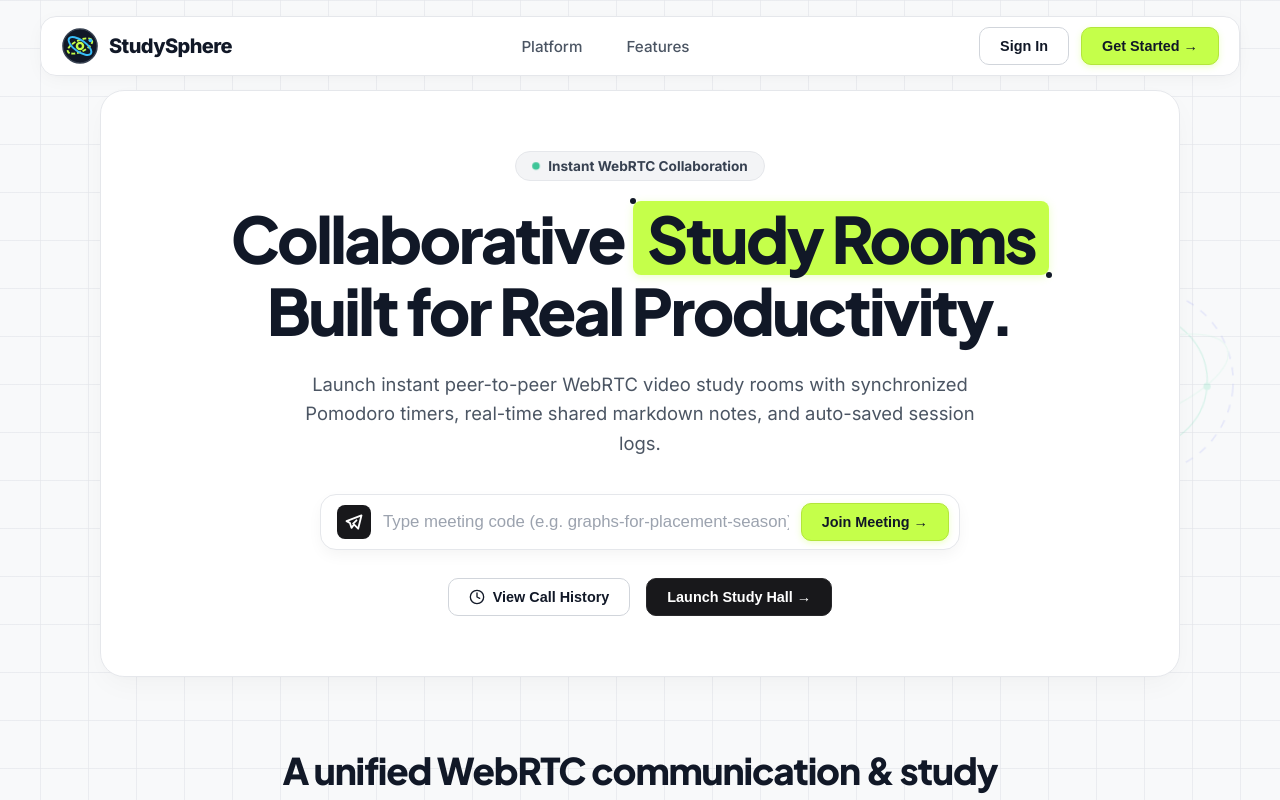
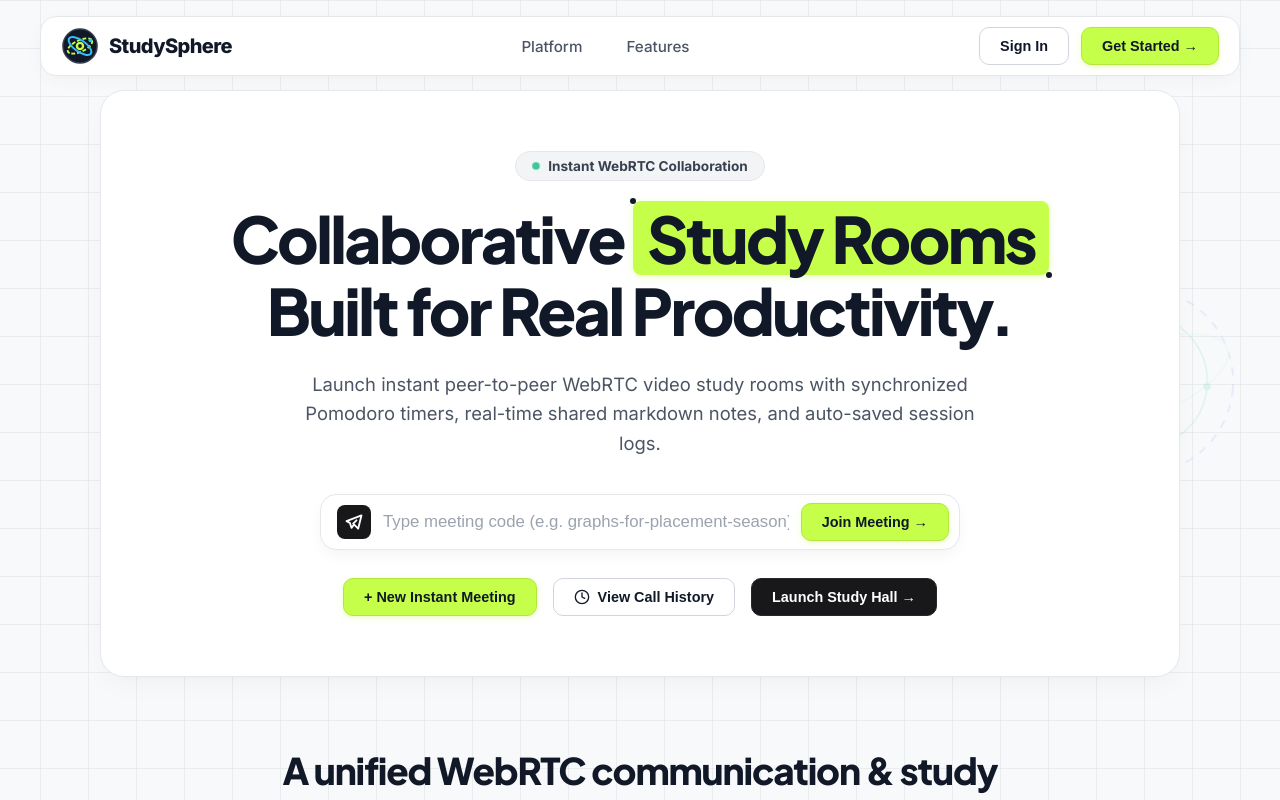
Before and after one commit to suryanshbst/Collaborative_study, a Next.js app in the folder apps/web/: page / in a window 1280 px wide. Shown: the top 800 px of the page. Built offline with nearby package versions, Linux system fonts and the light colour scheme; no server answers.

Commit message:
fix-shared url link

```diff
--- a/apps/web/app/page.tsx
+++ b/apps/web/app/page.tsx
@@ -206,6 +206,17 @@ export default function HomePage() {
 
         {/* Quick Buttons */}
         <div style={{ display: "flex", justifyContent: "center", gap: "16px", marginTop: "28px", flexWrap: "wrap" }}>
+          <button
+            type="button"
+            onClick={() => {
+              const uniqueCode = `room-${Math.random().toString(36).substring(2, 8)}`;
+              router.push(`/room/${uniqueCode}`);
+            }}
+            className="btn-lime"
+            style={{ display: "inline-flex", alignItems: "center", gap: "8px" }}
+          >
+            + New Instant Meeting
+          </button>
           <button
             type="button"
             onClick={() => router.push("/history")}
```
Also changed, not shown: apps/web/components/RoomVideoTile.tsx (+7 -6 lines).
